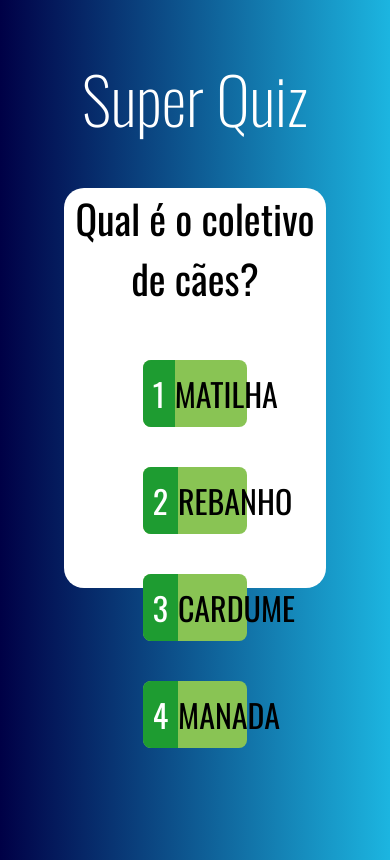
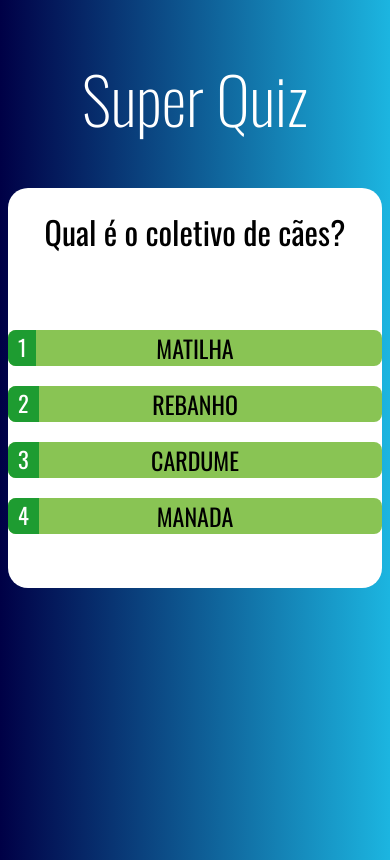
Before and after one commit to pierry01/vue-questions-animated, a Vue app: page / in a window 390 px wide. Built offline with nearby package versions, Linux system fonts and the light colour scheme.

Commit message:
first responsive version

```diff
--- a/src/App.vue
+++ b/src/App.vue
@@ -45,7 +45,6 @@ export default {
 
 <style>
 body {
-  overflow: hidden;
   background: linear-gradient(to right, rgb(0, 0, 70), rgb(28, 181, 224));
   font-family: "Oswald", sans-serif;
   color: #fff;
@@ -91,4 +90,40 @@ body {
 .flip-leave-active {
   animation: flip-out 0.3s ease;
 }
+
+@media screen and (max-width: 600px) {
+  .question {
+    width: 100%;
+  }
+
+  .question span {
+    font-size: 2rem;
+  }
+
+  span.text {
+    font-size: 1.5rem;
+  }
+
+  ul.answers {
+    display: block;
+    font-size: 1.5rem;
+  }
+
+  .answers span.number {
+    padding: 0 10px;
+		position: absolute;
+		left: 0;
+		bottom: 0;
+		top: 0;
+		font-size: 1.4rem;
+  }
+
+  .answers li {
+		position: relative;
+    display: inline-block !important;
+    width: 90%;
+    margin: 10px auto !important;
+    width: -webkit-fill-available;
+  }
+}
 </style>
```
